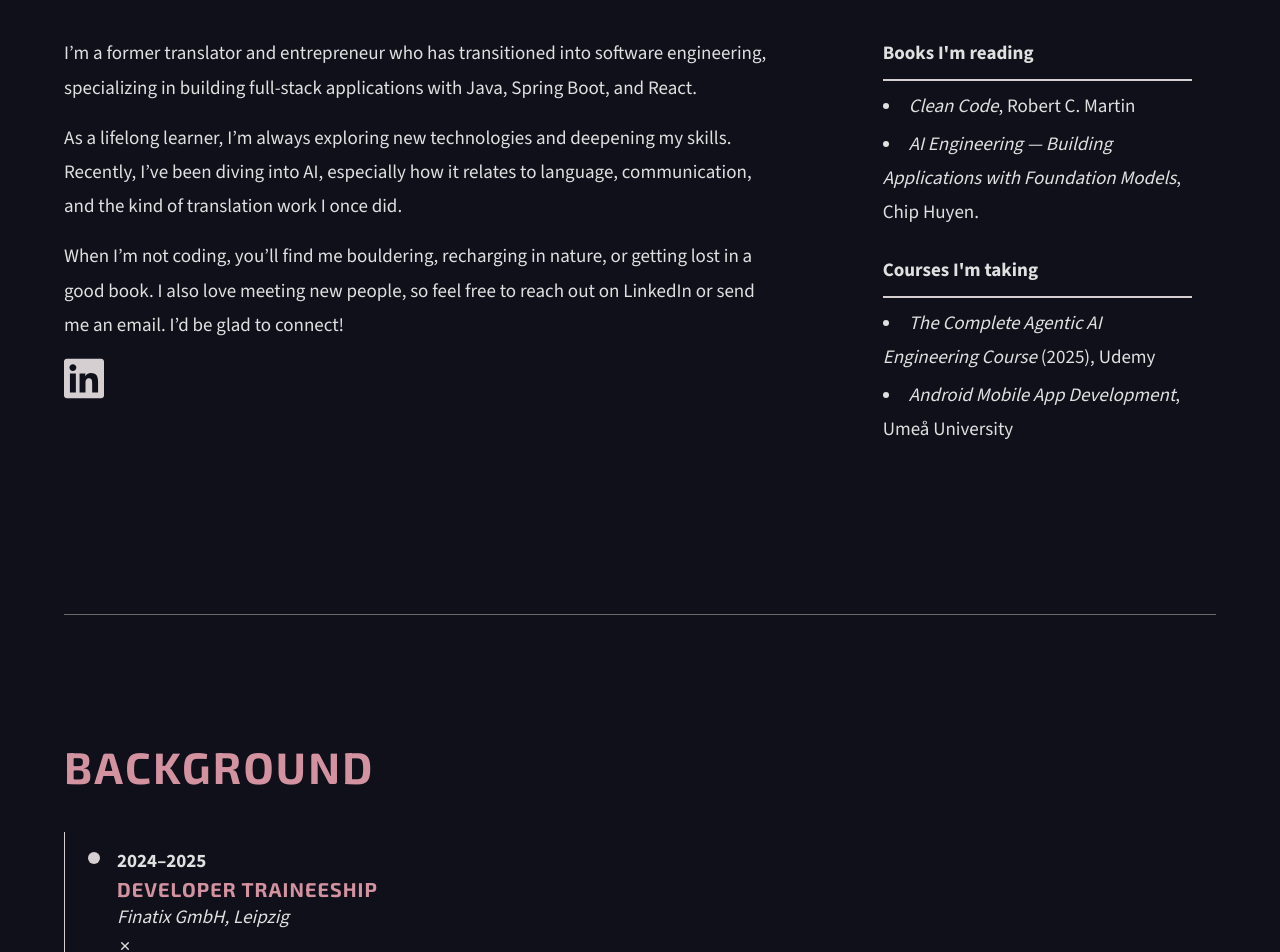
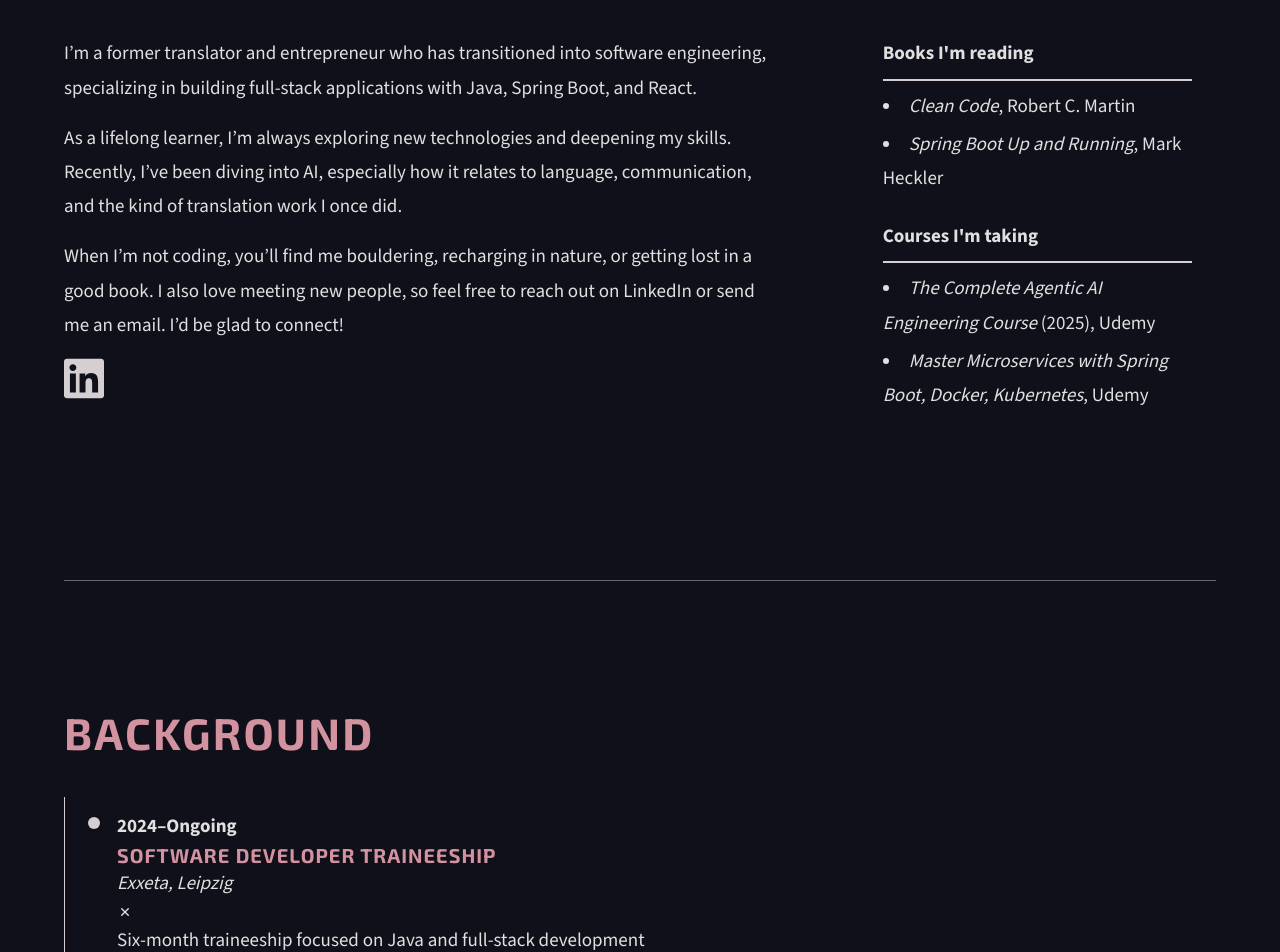
Before and after one commit to Emmelie83/PortfolioReact, a React (Vite) app: page / in a window 1280 px wide. Shown: the part 820-1772 px from the top of the page. Built offline with nearby package versions, Linux system fonts and the light colour scheme.

Commit message:
Change courses I am taking and add item to Background

```diff
--- a/src/components/NowSection.tsx
+++ b/src/components/NowSection.tsx
@@ -12,10 +12,9 @@ export default function NowSection() {
 						</li>
 						<li>
 							<em>
-								AI Engineering — Building Applications with
-								Foundation Models
+								Spring Boot Up and Running
 							</em>
-							, Chip Huyen.
+							, Mark Heckler
 						</li>
 					</ul>
 				</div>
@@ -29,8 +28,8 @@ export default function NowSection() {
 							(2025), Udemy
 						</li>
 						<li>
-							<em>Android Mobile App Development</em>,
-							Umeå University
+							<em>Master Microservices with Spring Boot, Docker, Kubernetes</em>,
+							Udemy
 						</li>
 					</ul>
 				</div>
--- a/src/modules/Background.tsx
+++ b/src/modules/Background.tsx
@@ -10,8 +10,17 @@ type TimelineEntry = {
 
 const timelineData: TimelineEntry[] = [
 	{
+		date: "2024–Ongoing",
+		title: "Software Developer Traineeship",
+		company: "Exxeta, Leipzig",
+		intro: "Six-month traineeship focused on Java and full-stack development",
+		content: [
+			"Developing applications with Java, Spring Boot, and microservices architecture",
+		],
+	},
+	{
 		date: "2024–2025",
-		title: "Developer Traineeship",
+		title: "Software Developer Traineeship",
 		company: "Finatix GmbH, Leipzig",
 		intro: "Six-month traineeship focused on backend and DevOps practices:",
 		content: [
@@ -73,7 +82,7 @@ const timelineData: TimelineEntry[] = [
 ];
 
 export default function Background() {
-  return (
+	return (
 		<div id="background" className="pt-8">
 			<section>
 				<h2>Background</h2>
@@ -107,5 +116,5 @@ export default function Background() {
 			</section>
 			<hr className="border-t border-[#d5cfd1] mx-auto brightness-50" />
 		</div>
-  );
+	);
 }
```
